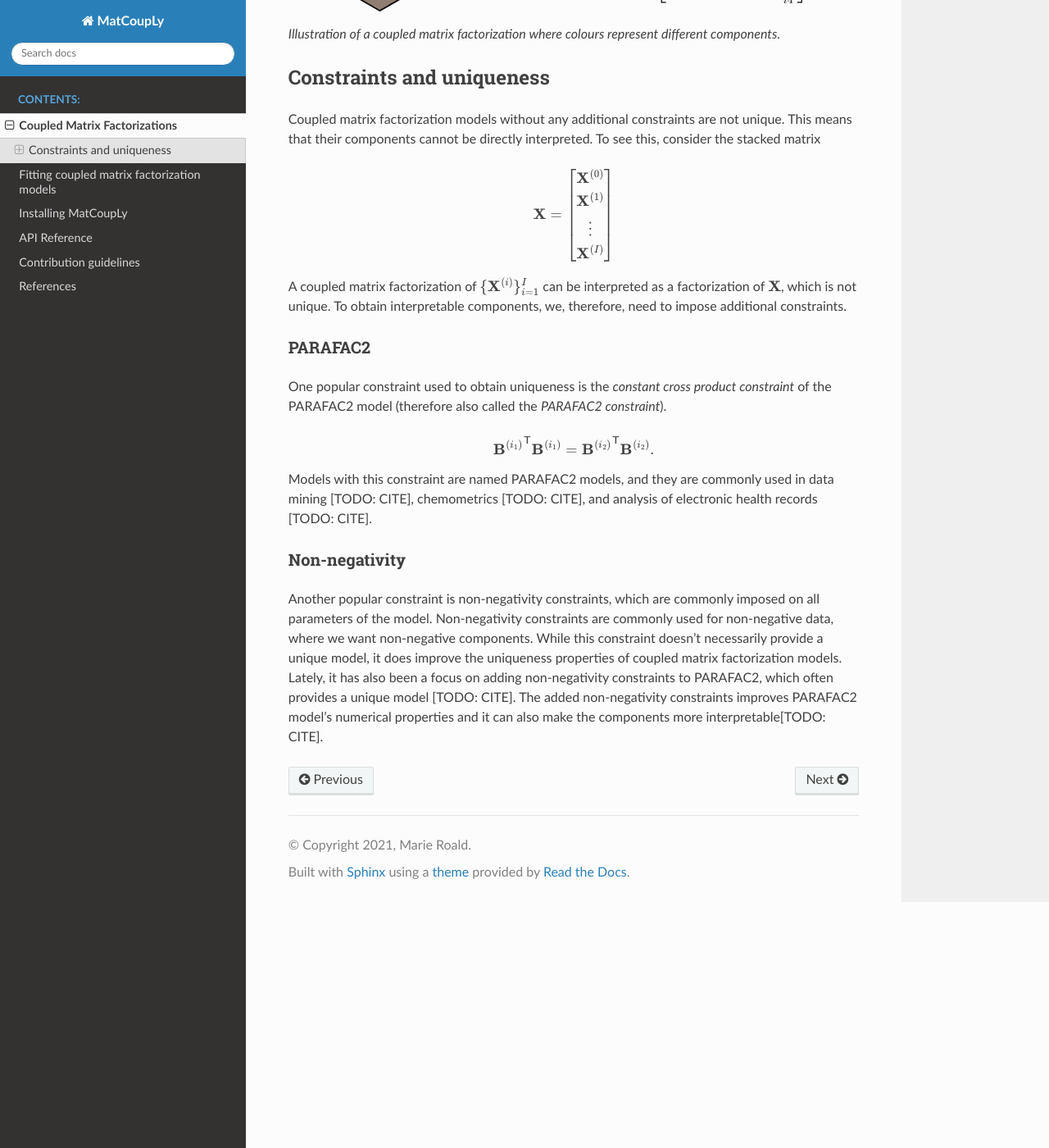
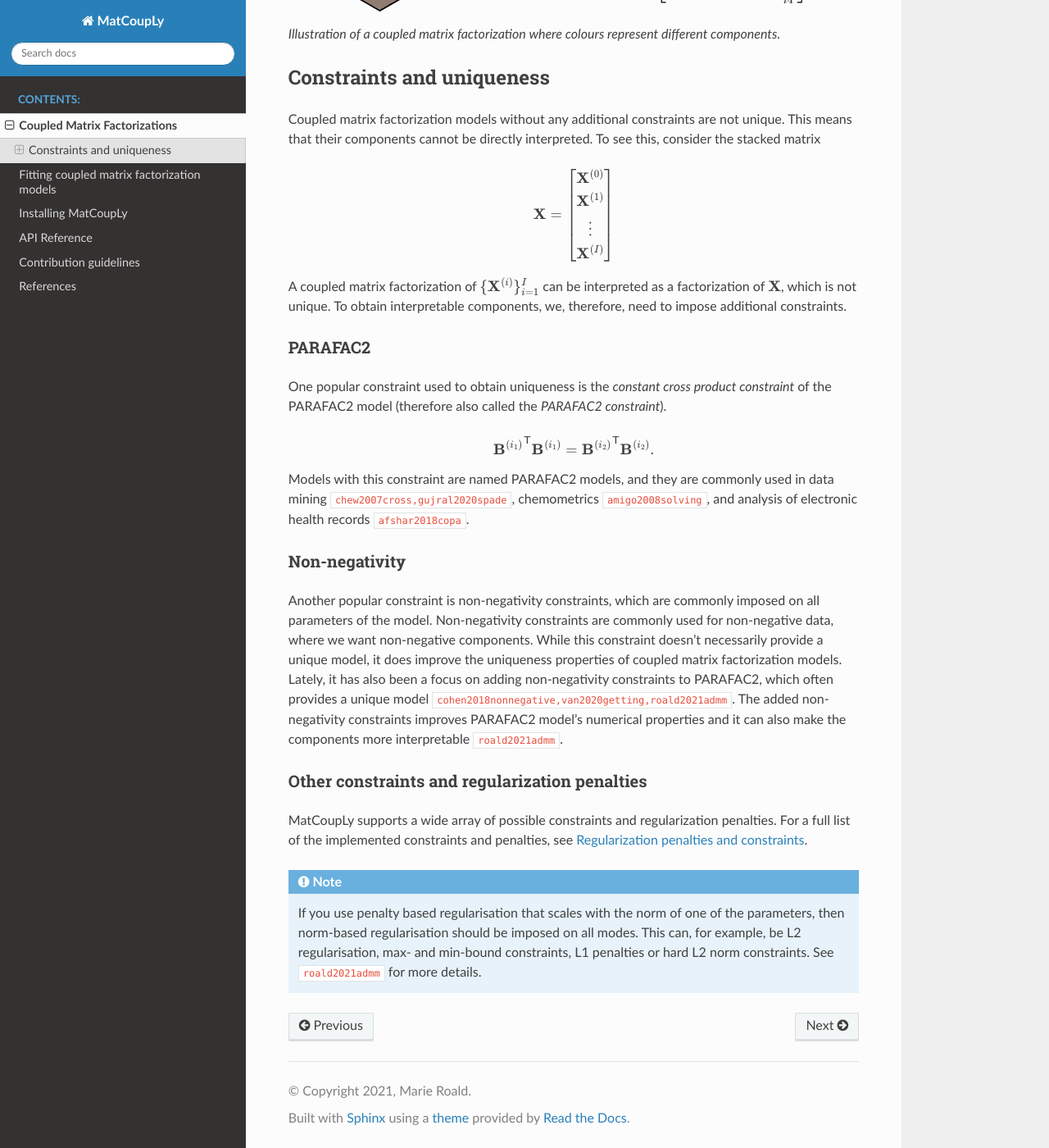
Before and after one commit to MarieRoald/matcouply, a Sphinx documentation site: the page built from docs/coupled_matrix_factorization.rst, in a window 1280 px wide and 1400 px high, scrolled down 869 px. Shown: the whole window at 82% size. Built offline with Sphinx 7.4.7 and the Read the Docs theme 2.0.0, drawn with Linux system fonts in a browser that asks for light colours; pages that are not in the unit, such as notebooks, are missing from menus; cross-references to code outside the pages are shown as plain code.

Commit message:
Added cites and note about norm-dependent regularization

```diff
--- a/docs/coupled_matrix_factorization.rst
+++ b/docs/coupled_matrix_factorization.rst
@@ -51,8 +51,9 @@ PARAFAC2 model (therefore also called the *PARAFAC2 constraint*).
 
     {\mathbf{B}^{(i_1)}}^\mathsf{T}{\mathbf{B}^{(i_1)}} = {\mathbf{B}^{(i_2)}}^\mathsf{T}{\mathbf{B}^{(i_2)}}.
 
-Models with this constraint are named PARAFAC2 models, and they are commonly used in data mining [TODO: CITE],
-chemometrics [TODO: CITE], and analysis of electronic health records [TODO: CITE].
+Models with this constraint are named PARAFAC2 models, and they are commonly used in data mining
+:cite:p:`chew2007cross,gujral2020spade`, chemometrics :cite:p:`amigo2008solving`, and analysis of
+electronic health records :cite:p:`afshar2018copa`.
 
 Non-negativity
 ^^^^^^^^^^^^^^
@@ -61,5 +62,19 @@ Another popular constraint is non-negativity constraints, which are commonly imp
 the model. Non-negativity constraints are commonly used for non-negative data, where we want non-negative
 components. While this constraint doesn't necessarily provide a unique model, it does improve the uniqueness
 properties of coupled matrix factorization models. Lately, it has also been a focus on adding non-negativity
-constraints to PARAFAC2, which often provides a unique model [TODO: CITE]. The added non-negativity constraints
-improves PARAFAC2 model's numerical properties and it can also make the components more interpretable[TODO: CITE].
+constraints to PARAFAC2, which often provides a unique model :cite:p:`cohen2018nonnegative,van2020getting,roald2021admm`.
+The added non-negativity constraints improves PARAFAC2 model's numerical properties and it can also make
+the components more interpretable :cite:p:`roald2021admm`.
+
+Other constraints and regularization penalties
+^^^^^^^^^^^^^^^^^^^^^^^^^^^^^^^^^^^^^^^^^^^^^^
+
+MatCoupLy supports a wide array of possible constraints and regularization penalties. For a full list
+of the implemented constraints and penalties, see :doc:`autodoc/penalties`.
+
+.. note::
+
+    If you use penalty based regularisation that scales with the norm of one of the parameters, then
+    norm-based regularisation should be imposed on all modes. This can, for example, be L2 regularisation,
+    max- and min-bound constraints, L1 penalties or hard L2 norm constraints. See :cite:p:`roald2021admm`
+    for more details.
```
